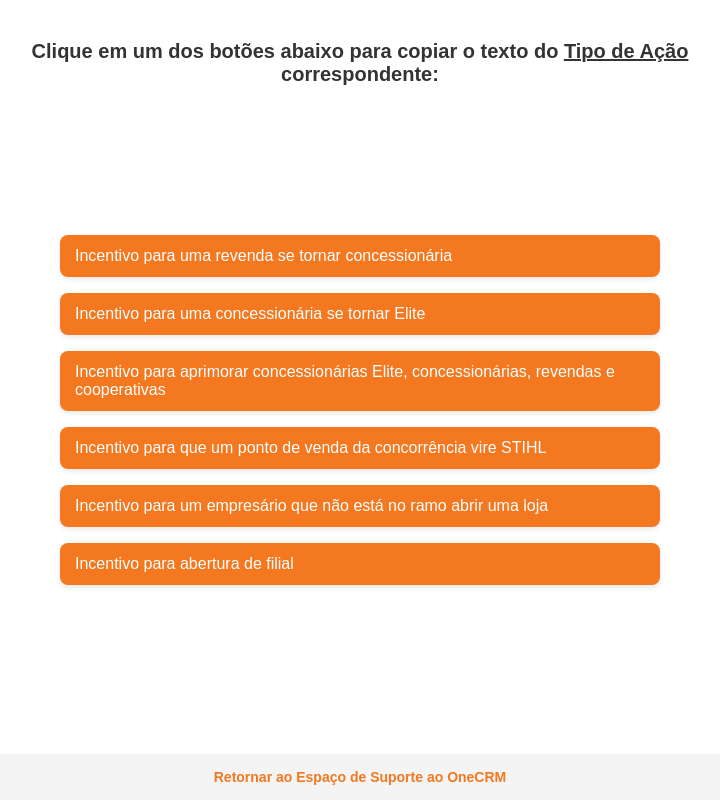
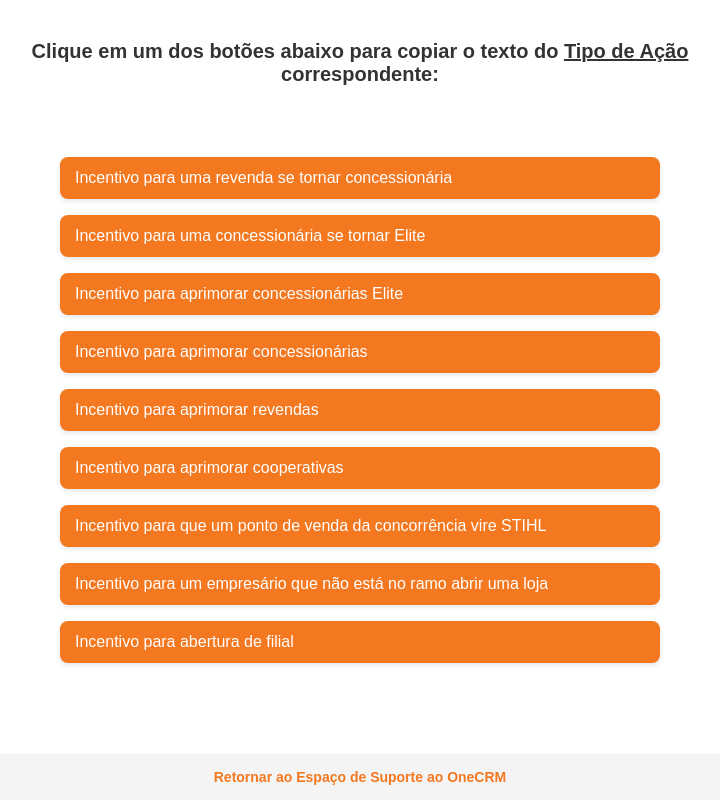
Before and after one commit to vivimaltha/botoes-trade, a plain HTML site: page botoesTrade.html in a window 1280 px wide. Shown: the whole page, without its empty margins (280-1000 px from the left). Drawn offline with Linux system fonts and the light colour scheme.

Commit message:
Atualização - Solicitada por Daniel Sprenger
Solicitação realizada no Chat com em agosto 7 2025, 3:37 PM: "Poderia por favor alterar este padrão? Fica melhor para mim se na linha 3, tivesse uma linha para Elite, uma para Concessionaria , uma para Revenda e uma para Cooperativa" https://teams.microsoft.com/l/message/19:08a7d324-f1cb-4cf2-a698-b210269c7bbc_f4308b8b-c350-4eb4-9c05-8ee41a47763f@unq.gbl.spaces/1754591870239?context=%7B%22contextType%22:%22chat%22%7D

```diff
--- a/botoesTrade.html
+++ b/botoesTrade.html
@@ -114,7 +114,22 @@
     </button>
 
     <button class="botao" onclick="copiarTexto(this, 'Incentivo para aprimorar concessionárias Elite, concessionárias, revendas e cooperativas')">
-      Incentivo para aprimorar concessionárias Elite, concessionárias, revendas e cooperativas
+      Incentivo para aprimorar concessionárias Elite
+      <span class="feedback">✅ Copiado!</span>
+    </button>
+
+    <button class="botao" onclick="copiarTexto(this, 'Incentivo para aprimorar concessionárias Elite, concessionárias, revendas e cooperativas')">
+      Incentivo para aprimorar concessionárias
+      <span class="feedback">✅ Copiado!</span>
+    </button>
+
+    <button class="botao" onclick="copiarTexto(this, 'Incentivo para aprimorar concessionárias Elite, concessionárias, revendas e cooperativas')">
+      Incentivo para aprimorar revendas
+      <span class="feedback">✅ Copiado!</span>
+    </button>
+
+    <button class="botao" onclick="copiarTexto(this, 'Incentivo para aprimorar concessionárias Elite, concessionárias, revendas e cooperativas')">
+      Incentivo para aprimorar cooperativas
       <span class="feedback">✅ Copiado!</span>
     </button>
 
@@ -162,4 +177,5 @@
   </script>
 
 </body>
+
 </html>
```
